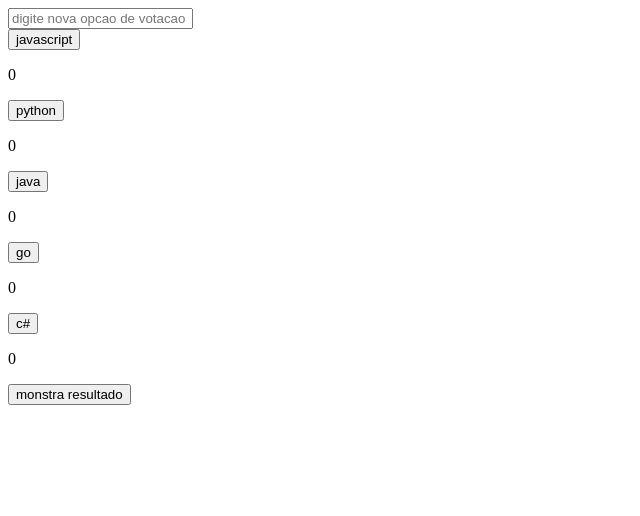
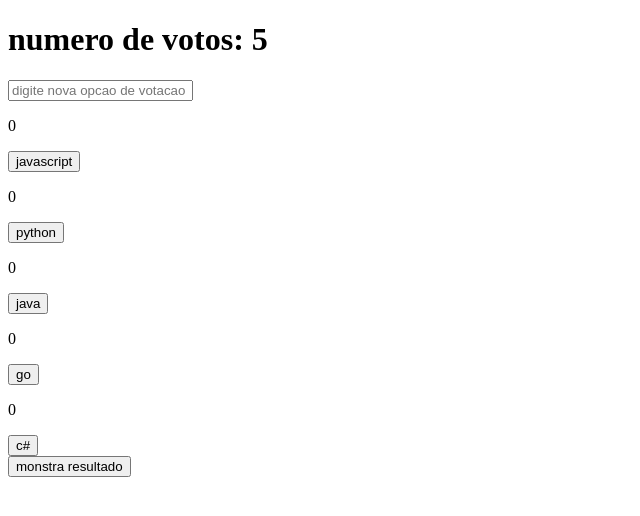
Before and after one commit to levithX/votacao-em-react, a React (Vite) app: page / in a window 1280 px wide. Shown: the top 516 px of the page, without its empty margins (0-640 px from the left). Built offline with nearby package versions, Linux system fonts and the light colour scheme.

Commit message:
feat: limite de votos

```diff
--- a/src/App.jsx
+++ b/src/App.jsx
@@ -4,6 +4,7 @@ import CriarVotacoes from './componente/CriarVotacoes'
 // import { list } from 'postcss'
 
 function App() {
+const [numeroVotos, setNumeroVotos] = useState(5)
 const [ganhador, setGanhador] = useState(null)
 const [inputNewVote, setInputNewVote] = useState('')
 const [falhaResultado,setFalhaResultado ] = useState(false)
@@ -14,8 +15,12 @@ const [listaDeVotacao, setListaDeVotacao] = useState([
     {id: 4, title: "go", votos: 0 },
     {id: 5,title: "c#",votos: 0}
 ])
+
 //function para o escolhaVotos
-function onvotado(id ) {
+function onvotado(id) {
+  if (numeroVotos === 0 ) return
+
+  setNumeroVotos(prev => prev - 1);
 
      const novaLista = listaDeVotacao.map(opcao => {
             if (opcao.id === id) {
@@ -69,6 +74,9 @@ const handleCreateVote = (e) => {
 
   return (
     <div>
+      <div>
+        <h1> numero de votos: {numeroVotos}</h1>
+      </div>
       <CriarVotacoes valueInput={inputNewVote} onKeyDownInput={handleCreateVote}
       onChangeinput= {(e) => setInputNewVote(e.target.value)}/>
       <EscolhaVotos listaDeVotacao={listaDeVotacao} onvotado={onvotado} />
--- a/src/componente/EscolhaVotos.jsx
+++ b/src/componente/EscolhaVotos.jsx
@@ -2,11 +2,12 @@ function EscolhaVotos({ listaDeVotacao, onvotado, votado }) {
   return (
     <div>
       {listaDeVotacao.map(opcao => (
-            <div key={opcao.id}>
+        <div key={opcao.id}>
+          <p>{opcao.votos}</p>
           <button onClick={() => onvotado(opcao.id)} >
             {opcao.title}
           </button>
-          <p>{opcao.votos}</p>
+
         </div>
       ))}
     </div>
```
